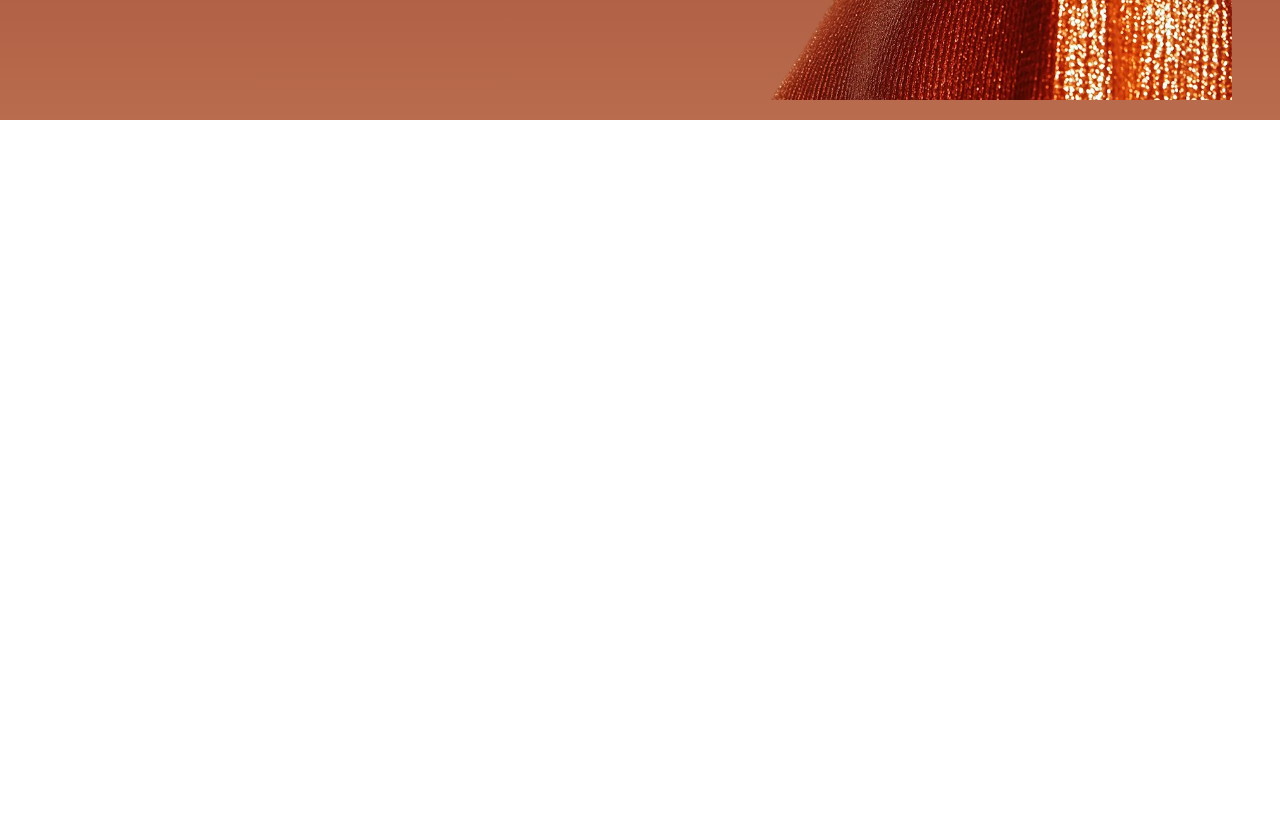
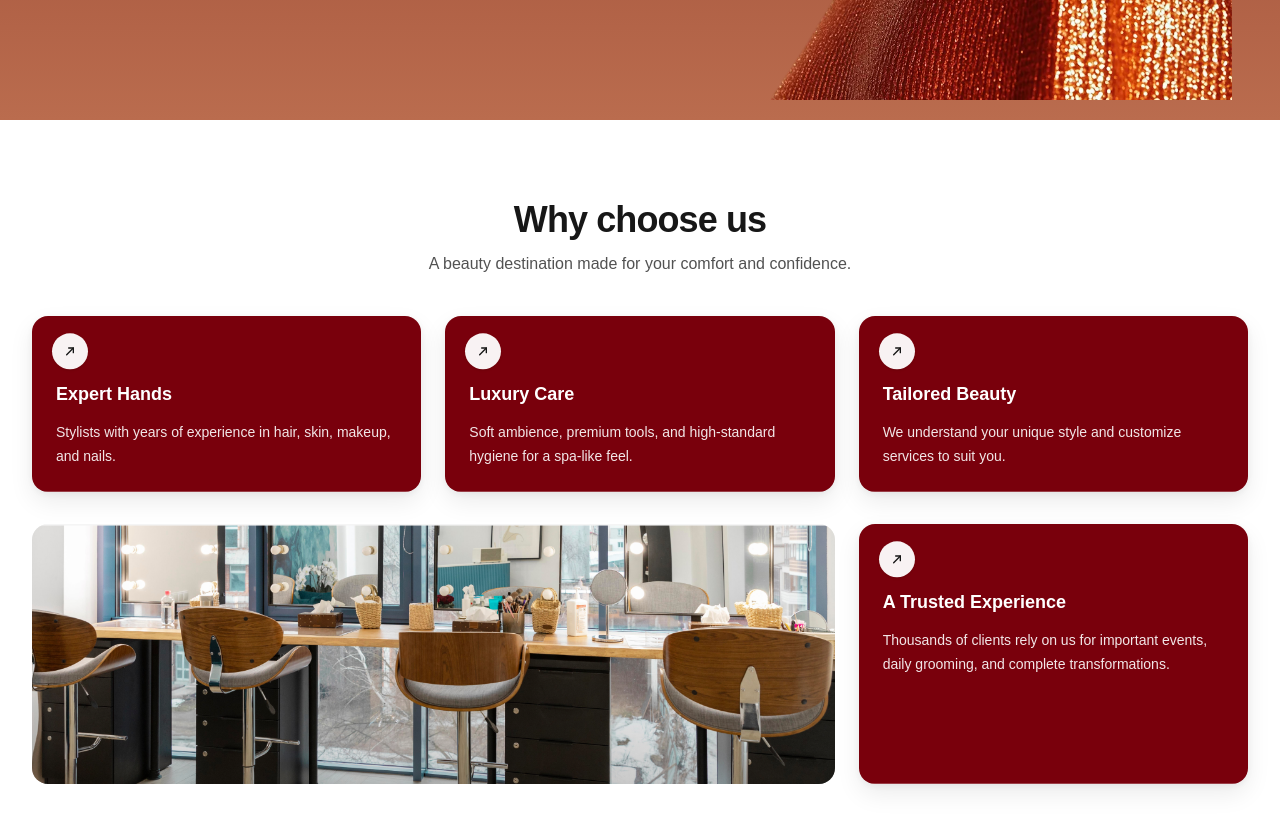
Before and after one commit to metamaster01/Beauty-channel, a Next.js app: page / in a window 1280 px wide. Shown: the part 680-1510 px from the top of the page. Before the commit the page ends 800 px from the top, so only its background shows below. Built offline with nearby package versions, Linux system fonts and the light colour scheme.

Commit message:
WHYCHOOSEUS

```diff
--- a/app/page.tsx
+++ b/app/page.tsx
@@ -1,10 +1,12 @@
 import Hero from "@/components/hero";
+import WhyChoose from "@/components/whychoose";
 import Image from "next/image";
 
 export default function Home() {
   return (
      <main className="min-h-screen bg-white overflow-x-hidden">
       <Hero/>
+      <WhyChoose/>
       </main>
   );
 }
--- /dev/null
+++ b/components/whychoose.tsx
@@ -0,0 +1,306 @@
+"use client";
+
+import Image from "next/image";
+import { useRef } from "react";
+import {
+  motion,
+  useReducedMotion,
+  useScroll,
+  useSpring,
+  useTransform,
+  type MotionProps,
+} from "framer-motion";
+
+type WhyCard = {
+  title: string;
+  description: string;
+};
+
+const TOP_CARDS: WhyCard[] = [
+  {
+    title: "Expert Hands",
+    description: "Stylists with years of experience in hair, skin, makeup, and nails.",
+  },
+  {
+    title: "Luxury Care",
+    description:
+      "Soft ambience, premium tools, and high-standard hygiene for a spa-like feel.",
+  },
+  {
+    title: "Tailored Beauty",
+    description: "We understand your unique style and customize services to suit you.",
+  },
+];
+
+export default function WhyChoose() {
+  const reduce = useReducedMotion();
+  const wrapRef = useRef<HTMLDivElement>(null);
+
+  const { scrollYProgress } = useScroll({
+    target: wrapRef,
+    offset: ["start end", "end start"],
+  });
+
+  // Parallax (smoothed) — safe on mobile too
+  const rawImgY = useTransform(scrollYProgress, [0, 1], [reduce ? 0 : 12, reduce ? 0 : -12]);
+  const imgY = useSpring(rawImgY, { stiffness: 120, damping: 22, mass: 0.7 });
+
+  const rawImgScale = useTransform(scrollYProgress, [0, 1], [1.03, 1.0]);
+  const imgScale = useSpring(rawImgScale, { stiffness: 120, damping: 22, mass: 0.7 });
+
+  const container = {
+    hidden: {},
+    visible: {
+      transition: reduce
+        ? { staggerChildren: 0 }
+        : { staggerChildren: 0.14, delayChildren: 0.08 },
+    },
+  };
+
+  const heading = {
+    hidden: {
+      opacity: 0,
+      y: reduce ? 0 : 14,
+      filter: reduce ? "blur(0px)" : "blur(8px)",
+    },
+    visible: {
+      opacity: 1,
+      y: 0,
+      filter: "blur(0px)",
+      transition: { duration: 0.75, ease: [0.16, 1, 0.3, 1] },
+    },
+  };
+
+  const cardIn = {
+    hidden: {
+      opacity: 0,
+      y: reduce ? 0 : 24,
+      scale: reduce ? 1 : 0.94,
+      rotateX: reduce ? 0 : 10,
+      rotateY: reduce ? 0 : -5,
+      filter: reduce ? "blur(0px)" : "blur(10px)",
+    },
+    visible: {
+      opacity: 1,
+      y: 0,
+      scale: 1,
+      rotateX: 0,
+      rotateY: 0,
+      filter: "blur(0px)",
+      transition: { duration: 0.9, ease: [0.16, 1, 0.3, 1] },
+    },
+  };
+
+  const imageWrap = {
+    hidden: {
+      opacity: 0,
+      y: reduce ? 0 : 22,
+      scale: reduce ? 1 : 0.97,
+      rotate: reduce ? 0 : -1,
+      filter: reduce ? "blur(0px)" : "blur(12px)",
+    },
+    visible: {
+      opacity: 1,
+      y: 0,
+      scale: 1,
+      rotate: 0,
+      filter: "blur(0px)",
+      transition: { duration: 1.0, ease: [0.16, 1, 0.3, 1] },
+    },
+  };
+
+  const shine = {
+    hidden: { x: "-120%", opacity: 0 },
+    visible: {
+      x: "120%",
+      opacity: reduce ? 0 : 1,
+      transition: { duration: 1.15, ease: "easeInOut", delay: 0.2 },
+    },
+  };
+
+  const floatIconProps: MotionProps | undefined = reduce
+    ? undefined
+    : {
+        animate: { y: [0, -3, 0] },
+        transition: { duration: 2.4, repeat: Infinity, ease: "easeInOut" },
+      };
+
+  return (
+    <div ref={wrapRef}>
+      <section className="bg-white">
+        <div className="mx-auto max-w-7xl px-4 py-12 sm:px-6 sm:py-16 lg:px-8 lg:py-20">
+          {/* Heading */}
+          <motion.div
+            className="text-center"
+            variants={heading}
+            initial="hidden"
+            whileInView="visible"
+            viewport={{ once: true, amount: 0.45 }}
+          >
+            <h2 className="text-2xl font-semibold tracking-tight text-neutral-900 sm:text-3xl lg:text-4xl">
+              Why choose us
+            </h2>
+            <p className="mx-auto mt-3 max-w-2xl text-sm text-neutral-600 sm:text-base">
+              A beauty destination made for your comfort and confidence.
+            </p>
+          </motion.div>
+
+          {/* Top cards (Responsive grid: 1 -> 2 -> 3) */}
+          <motion.div
+            className="mt-8 grid gap-4 sm:mt-10 sm:grid-cols-2 sm:gap-6 lg:grid-cols-3 [perspective:1200px]"
+            variants={container}
+            initial="hidden"
+            whileInView="visible"
+            viewport={{ once: true, amount: 0.35 }}
+          >
+            {TOP_CARDS.map((c) => (
+              <motion.div
+                key={c.title}
+                variants={cardIn}
+                style={{ transformStyle: "preserve-3d" }}
+              >
+                <WhyCardBox
+                  title={c.title}
+                  description={c.description}
+                  floatIconProps={floatIconProps}
+                />
+              </motion.div>
+            ))}
+          </motion.div>
+
+          {/* Bottom row (Responsive: stack -> 2 cols) */}
+          <div className="mt-6 grid gap-4 sm:mt-8 sm:gap-6 lg:grid-cols-3 lg:items-stretch">
+            {/* Image (on small screens: full width, nice height) */}
+            <motion.div
+              className="relative overflow-hidden rounded-2xl bg-neutral-100 lg:col-span-2"
+              variants={imageWrap}
+              initial="hidden"
+              whileInView="visible"
+              viewport={{ once: true, amount: 0.35 }}
+            >
+              <div className="pointer-events-none absolute inset-0 rounded-2xl ring-1 ring-black/5" />
+
+              {/* shine sweep */}
+              <motion.div
+                className="pointer-events-none absolute inset-y-0 left-0 w-1/3 rotate-12 bg-gradient-to-r from-transparent via-white/40 to-transparent"
+                variants={shine}
+              />
+
+              <div className="relative h-[240px] w-full sm:h-[320px] lg:h-full lg:min-h-[260px]">
+                <motion.div style={{ y: imgY, scale: imgScale }} className="absolute inset-0">
+                  <Image
+                    src="/salon1.png"
+                    alt="Salon interior"
+                    fill
+                    className="object-cover"
+                    sizes="(max-width: 640px) 100vw, (max-width: 1024px) 100vw, 66vw"
+                    priority={false}
+                  />
+                </motion.div>
+
+                <div className="pointer-events-none absolute inset-0 bg-gradient-to-t from-black/20 via-transparent to-transparent" />
+              </div>
+            </motion.div>
+
+            {/* Big card */}
+            <motion.div
+              variants={cardIn}
+              initial="hidden"
+              whileInView="visible"
+              viewport={{ once: true, amount: 0.35 }}
+              style={{ transformStyle: "preserve-3d" }}
+              className="lg:col-span-1"
+            >
+              <WhyCardBox
+                className="h-full"
+                title="A Trusted Experience"
+                description="Thousands of clients rely on us for important events, daily grooming, and complete transformations."
+                floatIconProps={floatIconProps}
+              />
+            </motion.div>
+          </div>
+        </div>
+      </section>
+    </div>
+  );
+}
+
+function WhyCardBox({
+  title,
+  description,
+  className = "",
+  floatIconProps,
+}: {
+  title: string;
+  description: string;
+  className?: string;
+  floatIconProps?: MotionProps;
+}) {
+  return (
+    <motion.div
+      whileHover={{
+        y: -8,
+        rotate: -0.6,
+        scale: 1.03,
+        transition: { duration: 0.25, ease: "easeOut" },
+      }}
+      whileTap={{ scale: 0.99 }}
+      className={[
+        "group relative overflow-hidden rounded-2xl p-5 text-white shadow-sm sm:p-6",
+        "min-h-[140px] sm:min-h-[165px]",
+        className,
+      ].join(" ")}
+      style={{
+        backgroundColor: "#79000C",
+        boxShadow: "0 10px 25px rgba(0,0,0,0.08), 0 2px 8px rgba(0,0,0,0.06)",
+      }}
+    >
+      {/* hover glow */}
+      <div
+        className="pointer-events-none absolute -inset-12 opacity-0 blur-2xl transition-opacity duration-300 group-hover:opacity-70"
+        style={{
+          background:
+            "radial-gradient(circle at 25% 20%, rgba(255,255,255,0.24), transparent 45%), radial-gradient(circle at 80% 70%, rgba(255,255,255,0.16), transparent 42%)",
+        }}
+      />
+
+      {/* floating icon */}
+      <motion.div
+        {...(floatIconProps ?? {})}
+        className="absolute left-5 top-5 flex h-9 w-9 items-center justify-center rounded-full bg-white/95 shadow-sm"
+      >
+        <svg
+          viewBox="0 0 24 24"
+          className="h-4 w-4 text-neutral-900"
+          fill="none"
+          xmlns="http://www.w3.org/2000/svg"
+          aria-hidden="true"
+        >
+          <path
+            d="M7 17L17 7"
+            stroke="currentColor"
+            strokeWidth="2"
+            strokeLinecap="round"
+            strokeLinejoin="round"
+          />
+          <path
+            d="M10 7H17V14"
+            stroke="currentColor"
+            strokeWidth="2"
+            strokeLinecap="round"
+            strokeLinejoin="round"
+          />
+        </svg>
+      </motion.div>
+
+      <div className="pt-10">
+        <h3 className="text-base font-semibold sm:text-lg">{title}</h3>
+        <p className="mt-3 text-sm leading-6 text-white/90">
+          {description}
+        </p>
+      </div>
+
+      <div className="pointer-events-none absolute inset-x-0 bottom-0 h-px bg-white/25" />
+    </motion.div>
+  );
+}
```
Also changed, not shown: public/salon1.png (added), 1 other file (tests, documents, lock files or other folders).
